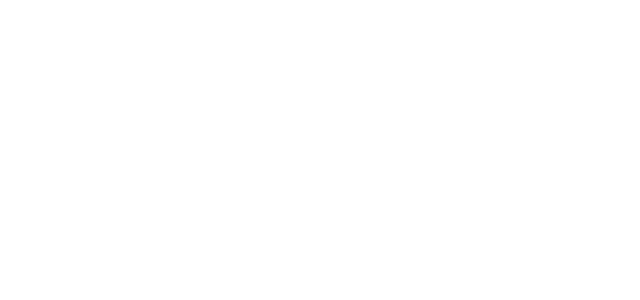
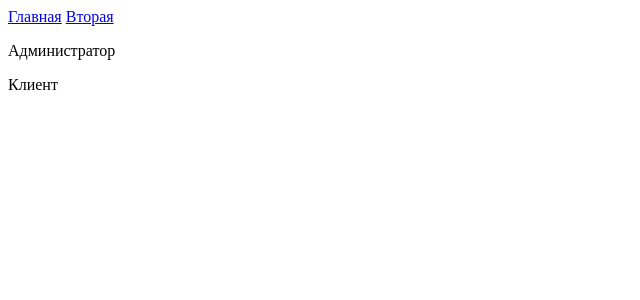
Before and after one commit to Rail321/nuxt3-app, a Nuxt app: page / in a window 1280 px wide. Shown: the top 300 px of the page, without its empty margins (0-640 px from the left). Built offline with nearby package versions, Linux system fonts and the light colour scheme.

Commit message:
+add usually using of shared resourse

```diff
--- /dev/null
+++ b/api-imitator/roles.js
@@ -0,0 +1,10 @@
+const data = [
+  { slug: 'admin', title: 'Администратор' },
+  { slug: 'client', title: 'Клиент' }
+]
+
+export default () => new Promise( resolve => {
+  setTimeout( () => {
+    resolve( data )
+  }, 1000 )
+} )
--- a/app.vue
+++ b/app.vue
@@ -1,3 +1,3 @@
 <template>
-  <div></div>
+  <NuxtPage />
 </template>
--- /dev/null
+++ b/layouts/default.vue
@@ -0,0 +1,13 @@
+<template>
+  <div>
+    <div>
+      <NuxtLink to="/">Главная</NuxtLink>
+      <span>&nbsp;</span>
+      <NuxtLink to="/second">Вторая</NuxtLink>
+    </div>
+
+    <div>
+      <slot />
+    </div>
+  </div>
+</template>
--- /dev/null
+++ b/pages/index.vue
@@ -0,0 +1,31 @@
+<template>
+  <NuxtLayout>
+    <div>
+      <div v-if="loading">
+        <p>Загрузка...</p>
+      </div>
+
+      <div v-else>
+        <p v-for="role of roles" v-bind:key="role.slug">
+          <span>{{ role.title }}</span>
+        </p>
+      </div>
+    </div>
+  </NuxtLayout>
+</template>
+
+<script setup>
+  import requestRoles from '@/api-imitator/roles'
+
+  const roles = ref( null )
+  const loading = ref( false )
+  const fetchRoles = async () => {
+    loading.value = true
+    roles.value = await requestRoles()
+    loading.value = false
+  }
+
+  onMounted( () => {
+    fetchRoles()
+  } )
+</script>
--- /dev/null
+++ b/pages/second.vue
@@ -0,0 +1,31 @@
+<template>
+  <NuxtLayout>
+    <div>
+      <div v-if="loading">
+        <p>Загрузка...</p>
+      </div>
+
+      <div v-else>
+        <p v-for="role of roles" v-bind:key="role.slug">
+          <span>{{ role.title }}</span>
+        </p>
+      </div>
+    </div>
+  </NuxtLayout>
+</template>
+
+<script setup>
+  import requestRoles from '@/api-imitator/roles'
+
+  const roles = ref( null )
+  const loading = ref( false )
+  const fetchRoles = async () => {
+    loading.value = true
+    roles.value = await requestRoles()
+    loading.value = false
+  }
+
+  onMounted( () => {
+    fetchRoles()
+  } )
+</script>
```
